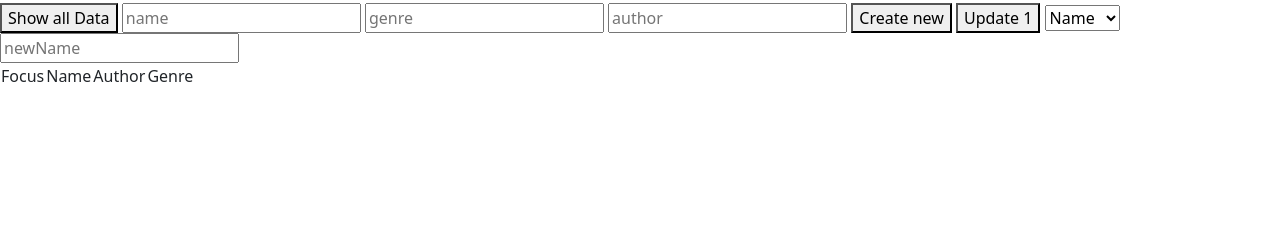
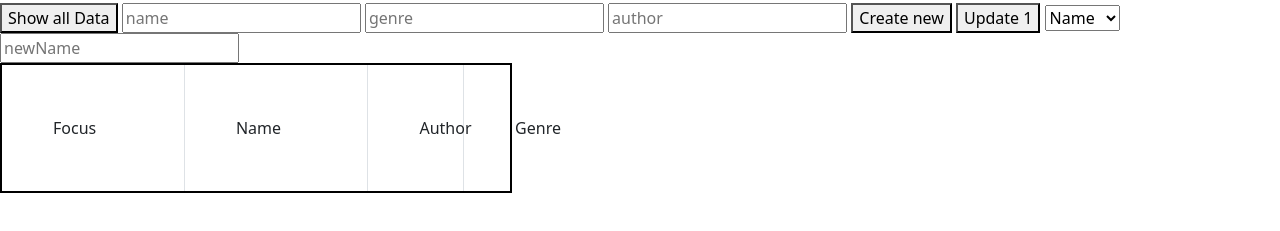
Before and after one commit to FortyJags/LibrarySite, a website: page roots/index.html in a window 1280 px wide. Shown: the part 53-284 px from the top of the page. Drawn offline with nearby package versions, Linux system fonts and the light colour scheme.

Commit message:
Begun adding styling to table. WIP

```diff
--- a/public/scripts/client.js
+++ b/public/scripts/client.js
@@ -41,22 +41,26 @@
         let authorEntry = document.createElement('td');
         let genreEntry = document.createElement('td');
 
-        row.className = 'list';
+        row.className = 'row-style';
 
         let focusBox = createFocusBox(data[i]._id);
+        focusBox.className = 'row-style';
         focusList.appendChild(focusBox);
         row.appendChild(focusList);
 
         authorEntry.innerText = book.author;
         authorEntry.id = `${data[i]._id}${'author'}`
+        authorEntry.className = 'row-style';
         row.appendChild(authorEntry);
 
         genreEntry.innerText = book.genre;
         genreEntry.id = `${data[i]._id}${'genre'}`
+        genreEntry.className = 'row-style';
         row.appendChild(genreEntry);
 
         nameEntry.innerText = book.name;
         nameEntry.id = `${data[i]._id}${'name'}`
+        nameEntry.className = 'row-style';
         row.appendChild(nameEntry);
 
         table.appendChild(row);
--- a/public/styles/styles.css
+++ b/public/styles/styles.css
@@ -9,3 +9,13 @@
 .focus-button{
     display: block;
 }
+
+table, th, td {
+    border: 2px solid black;
+    padding: 10%;
+    width: 40%;
+  }
+
+  .border{
+    border: 2px solid black;
+  }
--- a/roots/index.html
+++ b/roots/index.html
@@ -25,11 +25,11 @@
     <br/>
     <input id="newName" placeholder="newName">
     <table id="books">
-        <tr class="list">
-            <td>Focus</td>
-            <td>Name</td>
-            <td>Author</td>
-            <td>Genre</td>
+        <tr>
+            <td class="border">Focus</td>
+            <td class="border">Name</td>
+            <td class="border">Author</td>
+            <td class="border">Genre</td>
         </tr>
 
     </table>
```
